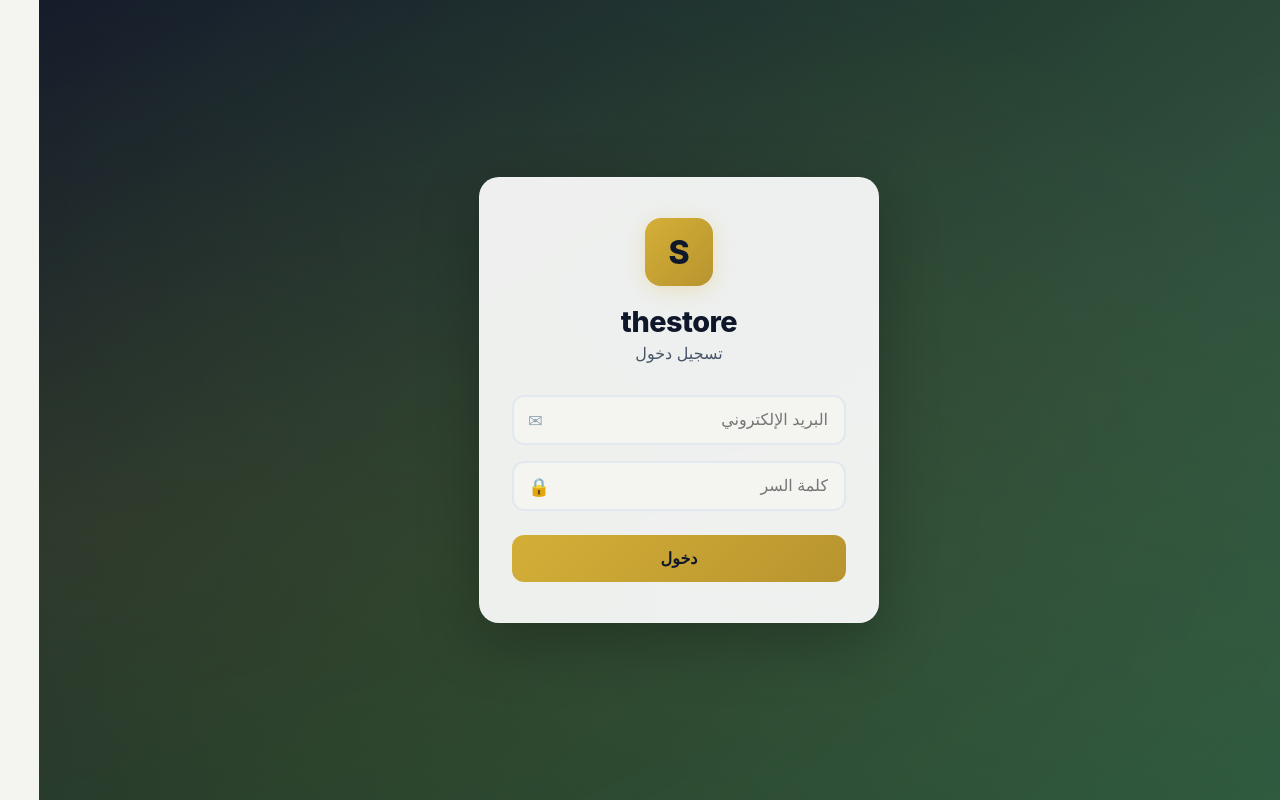
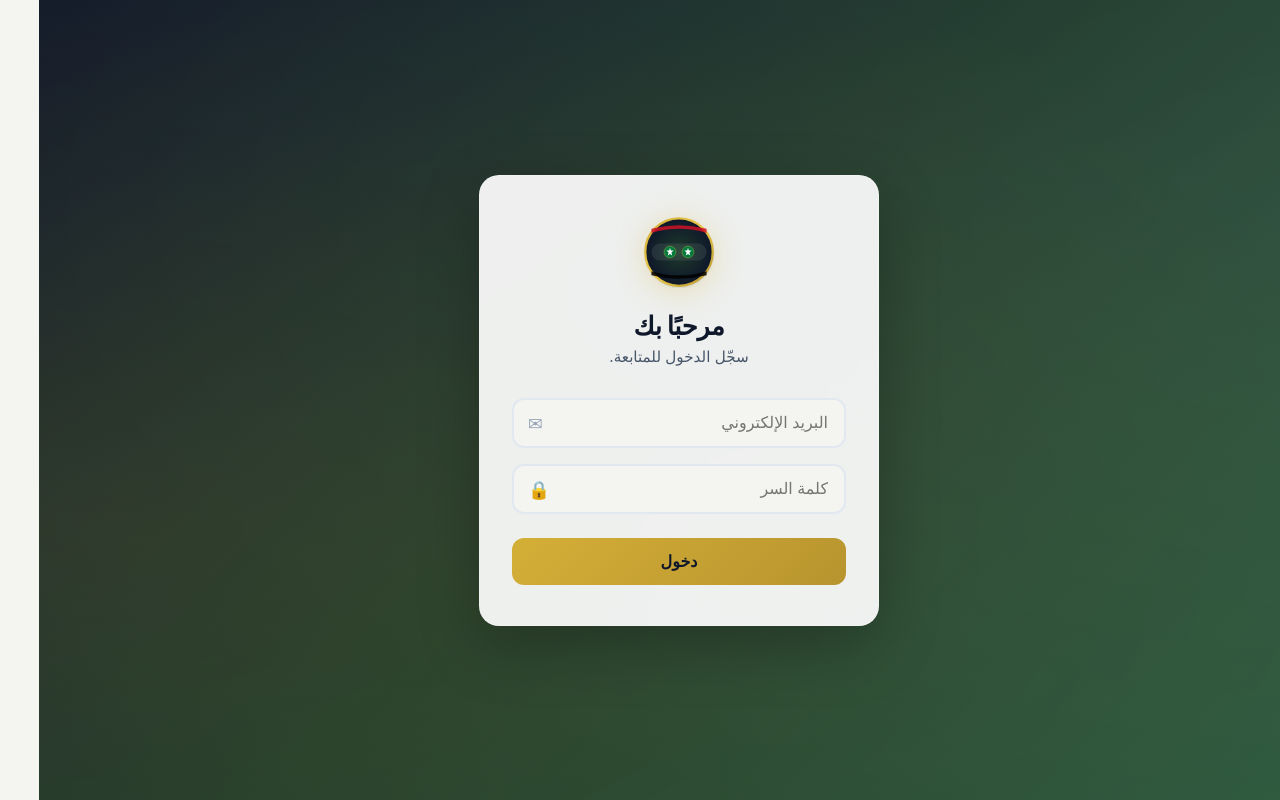
Before and after one commit to kalsalh23/work, a React (Vite) app: page / in a window 1280 px wide. Built offline with nearby package versions, Linux system fonts and the light colour scheme; no server answers.

Commit message:
login: redesign with Syria 2026 official logo, welcome heading, fade-in animation

```diff
--- a/src/Login.jsx
+++ b/src/Login.jsx
@@ -30,9 +30,11 @@ export default function Login({ onLogin }) {
   return (
     <div className="login-container">
       <div className="login-card">
-        <div className="logo-icon">S</div>
-        <h1>thestore</h1>
-        <h2>تسجيل دخول</h2>
+        <div className="login-logo">
+          <img src="/syria-logo.svg" alt="سوريا" className="login-logo-img" />
+        </div>
+        <h1>مرحبًا بك</h1>
+        <p className="login-subtitle">سجّل الدخول للمتابعة.</p>
         <form onSubmit={handleSubmit}>
           <div className="input-group">
             <input
--- a/src/index.css
+++ b/src/index.css
@@ -108,34 +108,48 @@ body {
   to { opacity: 1; transform: translateY(0); }
 }
 
-.login-card .logo-icon {
-  width: 68px;
-  height: 68px;
-  background: linear-gradient(135deg, var(--gold), var(--gold-dark));
-  border-radius: var(--radius-lg);
+.login-card .login-logo {
+  margin: 0 auto 22px;
+  width: 72px;
+  height: 72px;
   display: flex;
   align-items: center;
   justify-content: center;
-  margin: 0 auto 18px;
-  font-size: 2rem;
-  color: var(--slate);
-  font-weight: 800;
-  box-shadow: var(--shadow-gold);
+  animation: loginFadeIn 0.8s ease-out;
+}
+
+.login-card .login-logo-img {
+  width: 72px;
+  height: 72px;
+  display: block;
+  filter: drop-shadow(0 4px 16px rgba(212, 175, 55, 0.3));
+  transition: transform 0.3s ease;
+}
+
+.login-card .login-logo-img:hover {
+  transform: scale(1.03);
+}
+
+@keyframes loginFadeIn {
+  from { opacity: 0; transform: translateY(-8px); }
+  to { opacity: 1; transform: translateY(0); }
 }
 
 .login-card h1 {
-  font-size: 1.8rem;
+  font-size: 1.6rem;
   font-weight: 800;
   color: var(--slate);
-  margin-bottom: 4px;
-  letter-spacing: -0.5px;
+  margin-bottom: 6px;
+  letter-spacing: -0.3px;
+  animation: loginFadeIn 0.8s ease-out 0.1s both;
 }
 
-.login-card h2 {
-  font-size: 1rem;
+.login-card .login-subtitle {
+  font-size: 0.95rem;
   color: var(--text-secondary);
   margin-bottom: 2rem;
   font-weight: 400;
+  animation: loginFadeIn 0.8s ease-out 0.2s both;
 }
 
 .login-card .input-group {
```
Also changed, not shown: public/syria-logo.svg (added).
